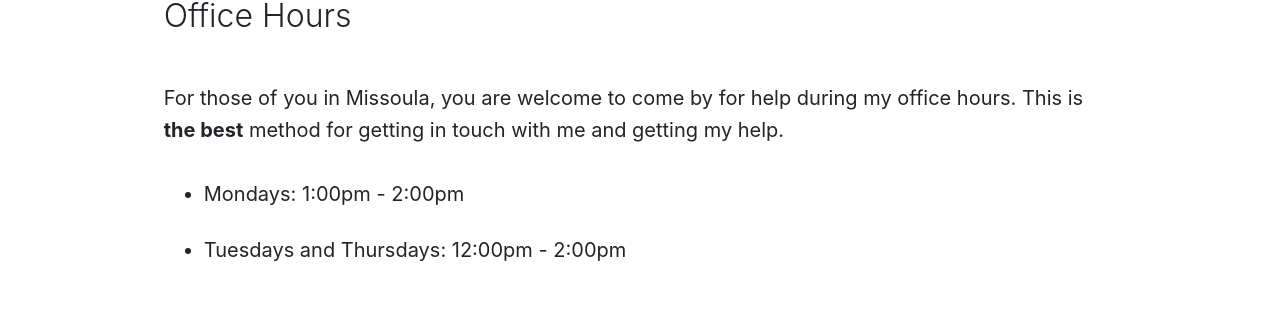
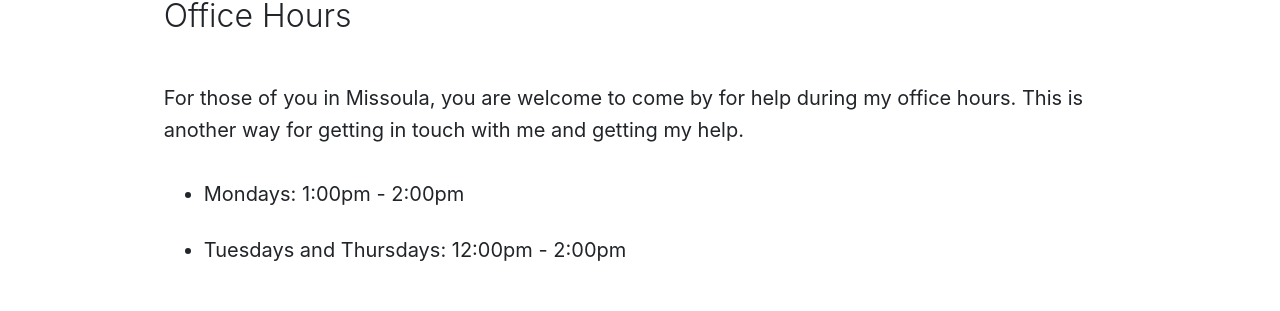
Before and after one commit to Montana-Media-Arts/441-web-tech-Spring2019-course, a Jekyll site: the page built from modules/instructors/_posts/2017-01-01-instructors.md, in a window 1280 px wide. Shown: the part 1701-2012 px from the top of the page. Built offline with Jekyll 4.4.1, drawn with Linux system fonts in a browser that asks for light colours; nearby versions of some CDN libraries.

Commit message:
Update 2017-01-01-instructors.md
updated some text

```diff
--- a/modules/instructors/_posts/2017-01-01-instructors.md
+++ b/modules/instructors/_posts/2017-01-01-instructors.md
@@ -32,7 +32,7 @@ Michael Cassens maintains this course. Please contact Michael for problems that
 
 #### Office Hours
 
-For those of you in Missoula, you are welcome to come by for help during my office hours. This is **the best** method for getting in touch with me and getting my help.
+For those of you in Missoula, you are welcome to come by for help during my office hours. This is another way for getting in touch with me and getting my help.
 
 - Mondays:    1:00pm - 2:00pm
 - Tuesdays and Thursdays: 12:00pm - 2:00pm
```
